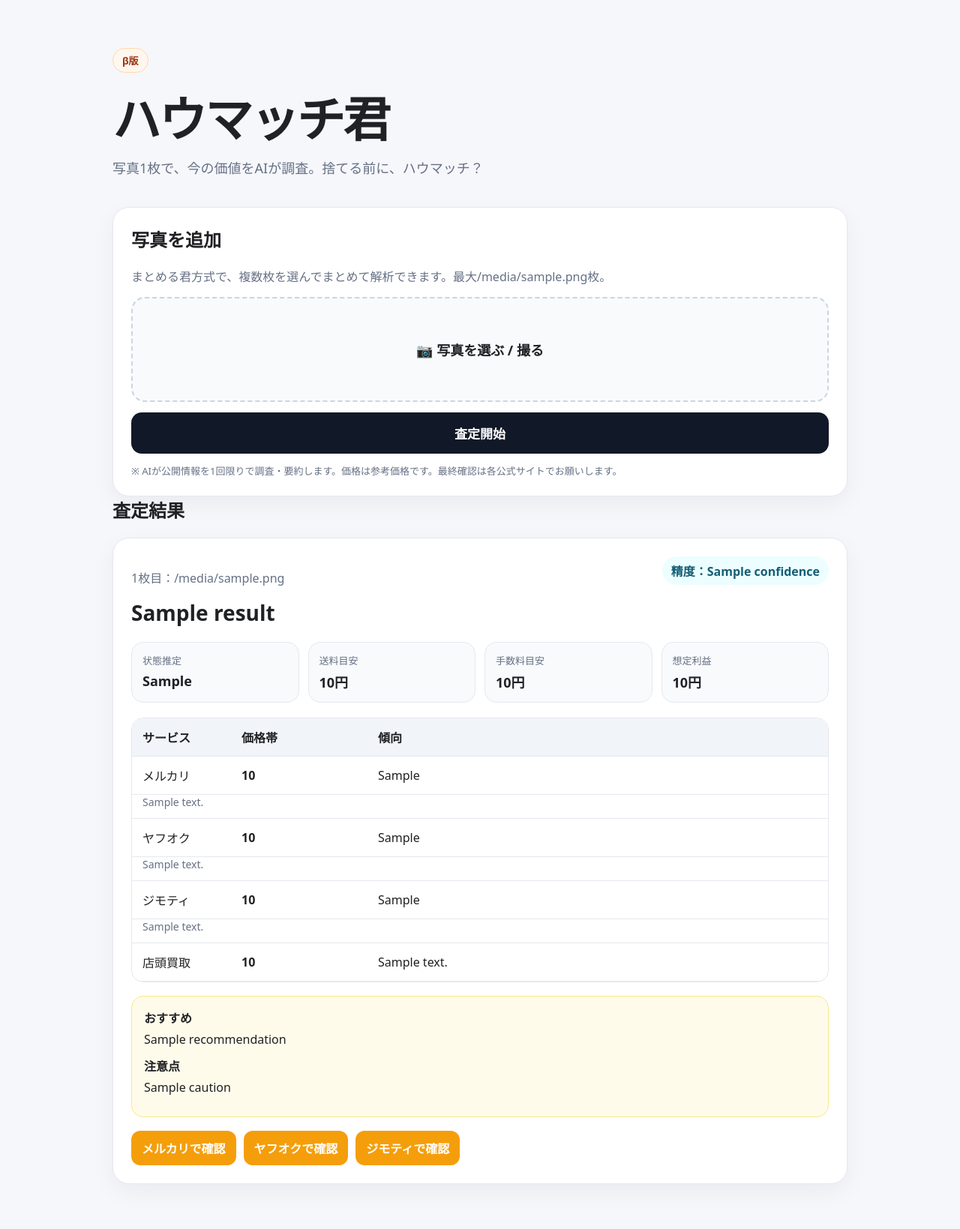
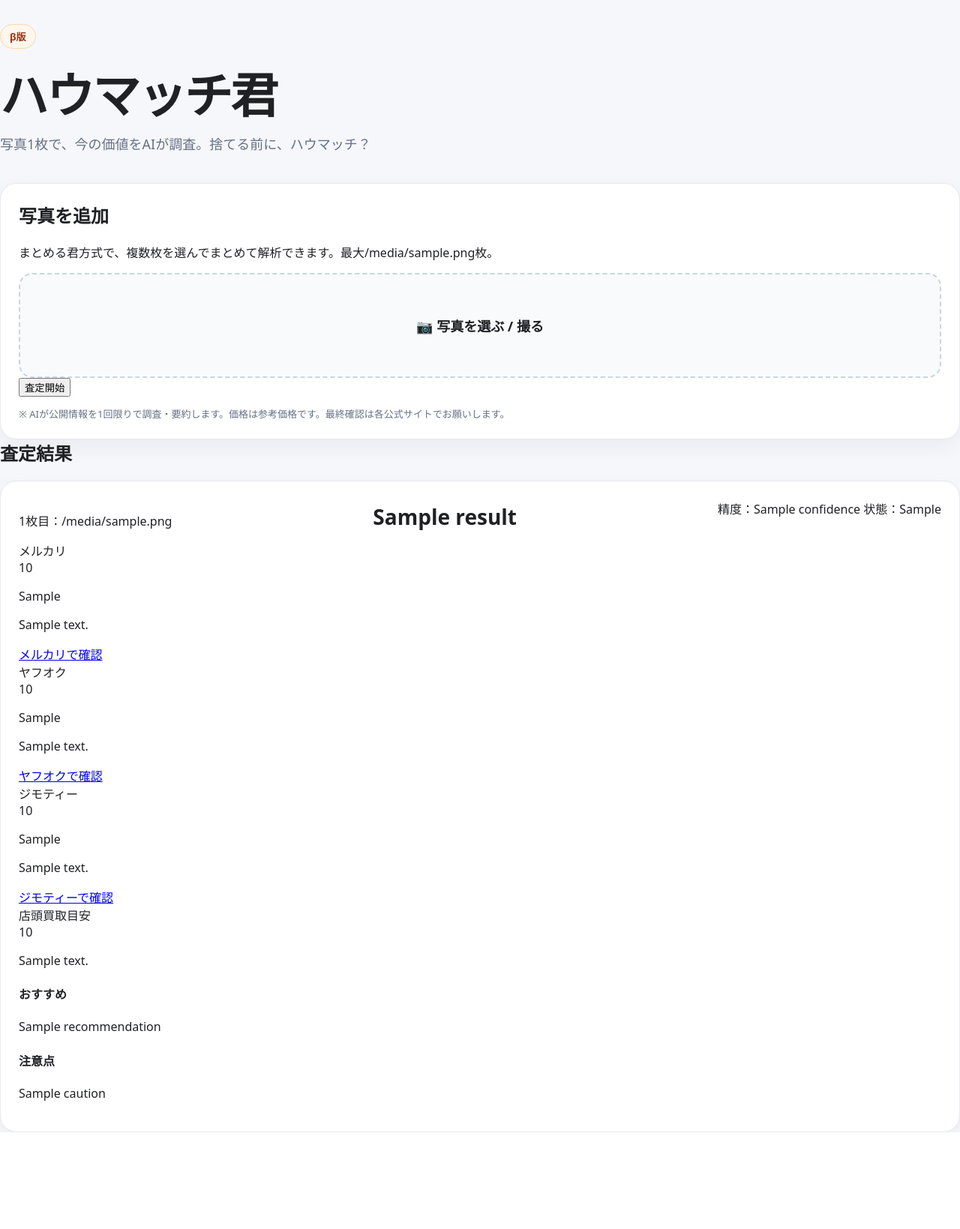
Before and after one commit to mitsugu84/howmuch-web-beta, a Flask app: template templates/index.html in a window 1280 px wide. Shown: the whole page at 75% size. After the commit the page ends 1510 px from the top, so only its background shows below. Run offline with Flask 3, Linux system fonts and the light colour scheme; the template is opened without the code that fills it: most values are stand-ins (such as "Sample title", 1, 10 or a date in 2020).

Commit message:
Update index.html

```diff
--- a/templates/index.html
+++ b/templates/index.html
@@ -7,7 +7,7 @@
   <link rel="stylesheet" href="{{ url_for('static', filename='style.css') }}">
 </head>
 <body>
-  <main class="container">
+  <main class="wrap">
     <section class="hero">
       <div class="badge">β版</div>
       <h1>ハウマッチ君</h1>
@@ -16,91 +16,85 @@
 
     <section class="card">
       <h2>写真を追加</h2>
-      <p class="muted">まとめる君方式で、複数枚を選んでまとめて解析できます。最大{{ max_images }}枚。</p>
+      <p class="sub">まとめる君方式で、複数枚を選んでまとめて解析できます。最大{{ max_images }}枚。</p>
+
+      {% if errors %}
+        <div class="errors">
+          {% for error in errors %}
+            <p>⚠️ {{ error }}</p>
+          {% endfor %}
+        </div>
+      {% endif %}
+
       <form action="/analyze" method="post" enctype="multipart/form-data" id="uploadForm">
         <label class="upload-box">
-          <input type="file" name="images" id="images" accept="image/*" multiple required>
+          <input type="file" name="images" id="imageInput" accept="image/*" multiple>
           <span>📷 写真を選ぶ / 撮る</span>
         </label>
-        <div id="fileList" class="file-list"></div>
-        <button type="submit" class="primary" id="submitBtn">査定開始</button>
+
+        <div id="previewArea" class="preview-area"></div>
+
+        <button type="submit" class="main-btn" id="submitBtn">査定開始</button>
       </form>
+
       <p class="note">※ AIが公開情報を1回限りで調査・要約します。価格は参考価格です。最終確認は各公式サイトでお願いします。</p>
     </section>
-
-    {% if errors %}
-      <section class="error-box">
-        <h2>注意</h2>
-        {% for error in errors %}
-          <p>{{ error }}</p>
-        {% endfor %}
-      </section>
-    {% endif %}
 
     {% if results %}
       <section class="results">
         <h2>査定結果</h2>
+
         {% for r in results %}
           <article class="result-card">
             <div class="result-head">
-              <div>
-                <p class="muted">{{ r.index }}枚目：{{ r.filename }}</p>
-                <h3>{{ r.item_name }}</h3>
-              </div>
-              <span class="confidence">精度：{{ r.confidence }}</span>
-            </div>
-
-            <div class="summary-grid">
-              <div>
-                <span>状態推定</span>
-                <strong>{{ r.condition_guess }}</strong>
-              </div>
-              <div>
-                <span>送料目安</span>
-                <strong>{{ "{:,}".format(r.shipping_estimate) }}円</strong>
-              </div>
-              <div>
-                <span>手数料目安</span>
-                <strong>{{ "{:,}".format(r.fee_estimate) }}円</strong>
-              </div>
-              <div>
-                <span>想定利益</span>
-                <strong>{{ "{:,}".format(r.expected_profit) }}円</strong>
+              <p class="file-name">{{ r.index }}枚目：{{ r.filename }}</p>
+              <h3>{{ r.item_name }}</h3>
+              <div class="chips">
+                <span>精度：{{ r.confidence }}</span>
+                <span>状態：{{ r.condition_guess }}</span>
               </div>
             </div>
 
-            <div class="market-table">
-              <div class="market-row header">
-                <span>サービス</span><span>価格帯</span><span>傾向</span>
+            <div class="market-list">
+              <div class="market-card mercari">
+                <div class="market-title">メルカリ</div>
+                <div class="price">{{ r.mercari.price_range }}</div>
+                <p class="hint">{{ r.mercari.listing_hint }}</p>
+                <p>{{ r.mercari.comment }}</p>
+                <a href="{{ r.links.mercari }}" target="_blank" rel="noopener">メルカリで確認</a>
               </div>
-              <div class="market-row">
-                <span>メルカリ</span><strong>{{ r.mercari.price_range }}</strong><span>{{ r.mercari.listing_hint }}</span>
+
+              <div class="market-card yahoo">
+                <div class="market-title">ヤフオク</div>
+                <div class="price">{{ r.yahoo_auction.price_range }}</div>
+                <p class="hint">{{ r.yahoo_auction.listing_hint }}</p>
+                <p>{{ r.yahoo_auction.comment }}</p>
+                <a href="{{ r.links.yahoo_auction }}" target="_blank" rel="noopener">ヤフオクで確認</a>
               </div>
-              <p class="comment">{{ r.mercari.comment }}</p>
-              <div class="market-row">
-                <span>ヤフオク</span><strong>{{ r.yahoo_auction.price_range }}</strong><span>{{ r.yahoo_auction.listing_hint }}</span>
+
+              <div class="market-card jimoty">
+                <div class="market-title">ジモティー</div>
+                <div class="price">{{ r.jimoty.price_range }}</div>
+                <p class="hint">{{ r.jimoty.listing_hint }}</p>
+                <p>{{ r.jimoty.comment }}</p>
+                <a href="{{ r.links.jimoty }}" target="_blank" rel="noopener">ジモティーで確認</a>
               </div>
-              <p class="comment">{{ r.yahoo_auction.comment }}</p>
-              <div class="market-row">
-                <span>ジモティ</span><strong>{{ r.jimoty.price_range }}</strong><span>{{ r.jimoty.listing_hint }}</span>
-              </div>
-              <p class="comment">{{ r.jimoty.comment }}</p>
-              <div class="market-row">
-                <span>店頭買取</span><strong>{{ r.shop_buyback.price_range }}</strong><span>{{ r.shop_buyback.comment }}</span>
+
+              <div class="market-card shop">
+                <div class="market-title">店頭買取目安</div>
+                <div class="price">{{ r.shop_buyback.price_range }}</div>
+                <p>{{ r.shop_buyback.comment }}</p>
               </div>
             </div>
 
-            <div class="recommendation">
+            <div class="comment-box">
               <h4>おすすめ</h4>
               <p>{{ r.recommendation }}</p>
+            </div>
+
+            <div class="caution-box">
               <h4>注意点</h4>
               <p>{{ r.caution }}</p>
-            </div>
-
-            <div class="links">
-              <a href="{{ r.links.mercari }}" target="_blank" rel="noopener">メルカリで確認</a>
-              <a href="{{ r.links.yahoo_auction }}" target="_blank" rel="noopener">ヤフオクで確認</a>
-              <a href="{{ r.links.jimoty }}" target="_blank" rel="noopener">ジモティで確認</a>
             </div>
           </article>
         {% endfor %}
@@ -109,24 +103,34 @@
   </main>
 
   <script>
-    const images = document.getElementById('images');
-    const fileList = document.getElementById('fileList');
-    const form = document.getElementById('uploadForm');
-    const submitBtn = document.getElementById('submitBtn');
+    const input = document.getElementById("imageInput");
+    const previewArea = document.getElementById("previewArea");
+    const submitBtn = document.getElementById("submitBtn");
+    const form = document.getElementById("uploadForm");
 
-    images?.addEventListener('change', () => {
-      fileList.innerHTML = '';
-      [...images.files].forEach((file, i) => {
-        const div = document.createElement('div');
-        div.className = 'file-item';
-        div.textContent = `${i + 1}. ${file.name}`;
-        fileList.appendChild(div);
+    input.addEventListener("change", () => {
+      previewArea.innerHTML = "";
+      const files = Array.from(input.files);
+
+      files.forEach((file, index) => {
+        const item = document.createElement("div");
+        item.className = "preview-item";
+
+        const img = document.createElement("img");
+        img.src = URL.createObjectURL(file);
+
+        const name = document.createElement("p");
+        name.textContent = `${index + 1}枚目：${file.name}`;
+
+        item.appendChild(img);
+        item.appendChild(name);
+        previewArea.appendChild(item);
       });
     });
 
-    form?.addEventListener('submit', () => {
+    form.addEventListener("submit", () => {
       submitBtn.disabled = true;
-      submitBtn.textContent = 'AI査定中...';
+      submitBtn.textContent = "AI査定中...";
     });
   </script>
 </body>
```
